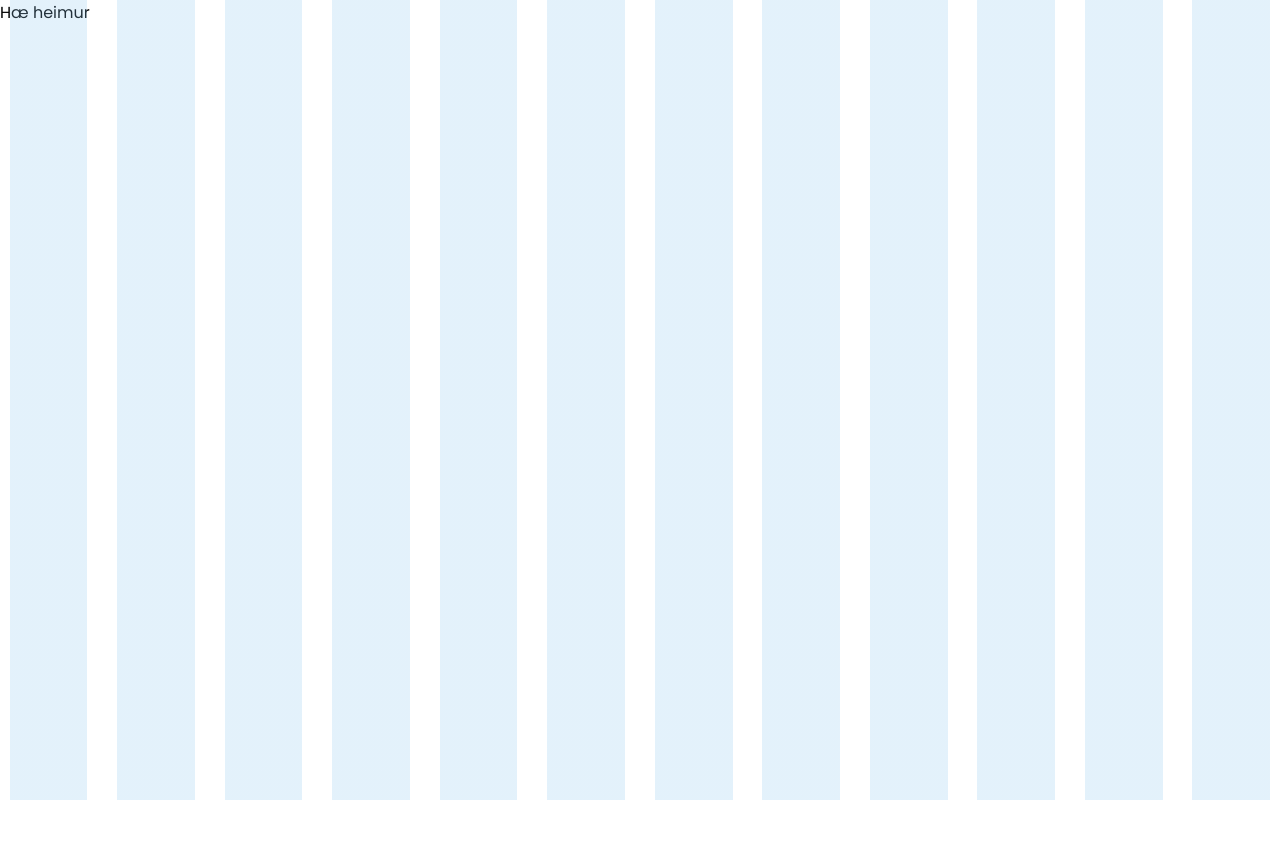
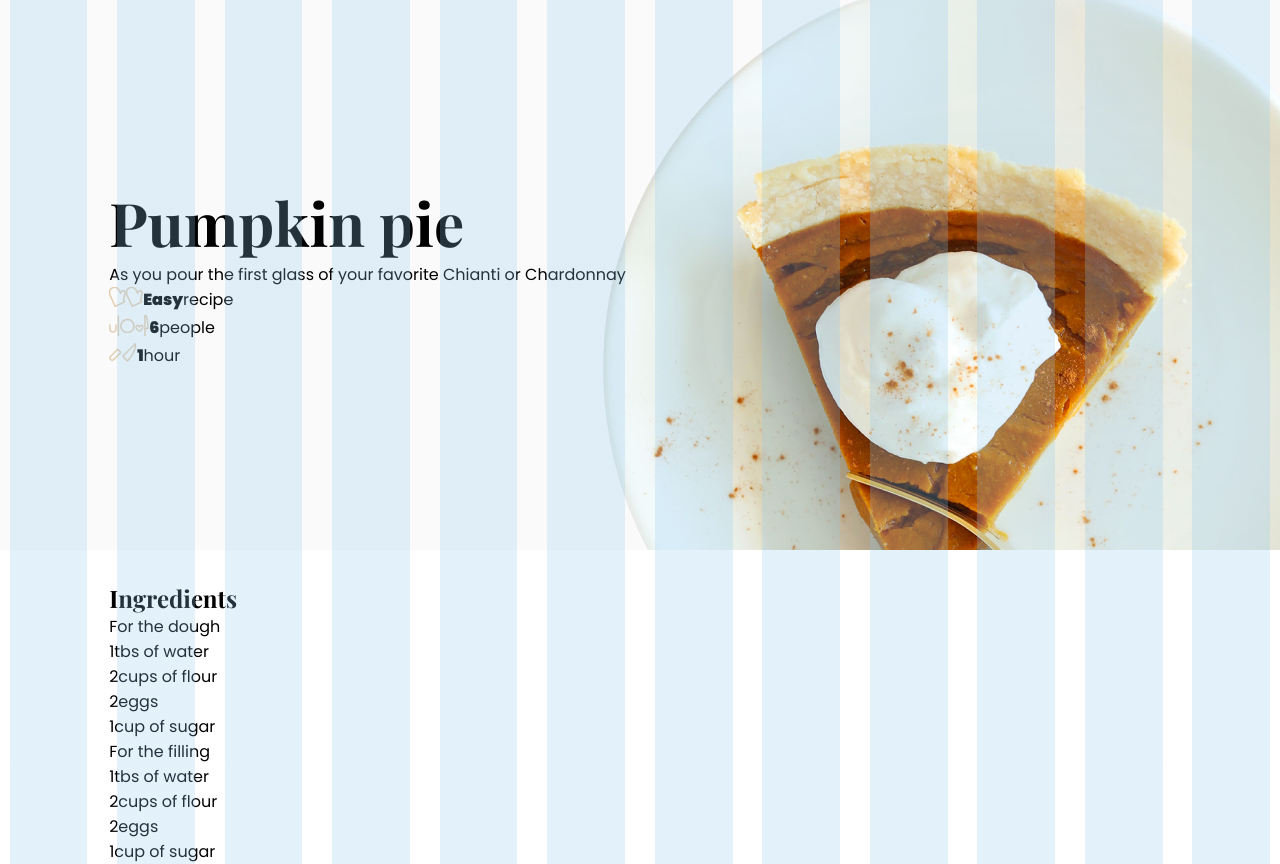
Before and after one commit to Stulli888/hopverkefni1, a website: page recipe.html in a window 1280 px wide. Before the commit the page ends 800 px from the top, so only its background shows below. Drawn offline with nearby package versions, Linux system fonts and the light colour scheme; files that its build step writes are made by us from their sources; a web font is replaced by a local one.

Commit message:
Started implementing recipe.html, made the her more modular

```diff
--- a/recipe.html
+++ b/recipe.html
@@ -9,6 +9,74 @@
     <link href="https://fonts.googleapis.com/css2?family=Playfair+Display:ital,wght@0,400;0,500;0,600;0,700;0,800;0,900;1,400;1,500;1,600;1,700;1,800;1,900&family=Poppins:ital,wght@0,100;0,200;0,300;0,400;0,500;0,600;0,700;0,800;0,900;1,100;1,200;1,300;1,400;1,500;1,600;1,700;1,800;1,900&display=swap" rel="stylesheet">
   </head>
   <body>
-  	Hæ heimur
+  	<section class="hero">
+   	 <div class="grid">
+   	   <div class="row">
+   	     <div class="col col-10 offset-col-1">
+   	       <div class="hero-content">
+  			<h1>Pumpkin pie</h1>
+  			<p>As you pour the first glass of your favorite Chianti or Chardonnay</p>
+  			<ul class="hero-list">
+  				<li class="hero-list-item">
+  					<div class="hero-list-item-wrapper">
+  						<div class="hero-list-icon"><img src="img/mitten.png"></div>
+  						<div class="hero-list-icon"><img src="img/mitten.png"></div>
+  					</div>
+  					<div class="hero-list-item-wrapper">
+  						<p>Easy</p><p>recipe</p>
+  					</div>
+  				</li>
+  				<li class="hero-list-item">
+  					<div class="hero-list-item-wrapper">
+	  					<div class="hero-list-icon"><img src="img/fork1.png"></div>
+  						<div class="hero-list-icon"><img src="img/fork2.png"></div>
+  						<div class="hero-list-icon"><img src="img/plate.png"></div>
+  						<div class="hero-list-icon"><img src="img/heart.png"></div>
+  						<div class="hero-list-icon"><img src="img/smallKnife.png"></div>
+  					</div>
+  					<div class="hero-list-item-wrapper">
+  						<p>6<p> people</p>
+  					</div>
+  				</li>
+  				<li class="hero-list-item">
+  					<div class="hero-list-item-wrapper">
+	  					<div class="hero-list-icon"><img src="img/handle.png"></div>
+  						<div class="hero-list-icon"><img src="img/blade.png"></div>
+  					</div>
+  					<div class="hero-list-item-wrapper">
+  						<p>1</p><p> hour</p>
+  					</div>
+  				</li>
+  			</ul>
+  		   </div>
+  		 </div>
+  	   </div>
+  	 </div>
+  	</section>
+  	<section class="ingredients">
+   	 <div class="grid">
+   	   <div class="row">
+   	     <div class="col col-10 offset-col-1">
+   	     	<h2>Ingredients</h2>
+   	     	<p>For the dough</p>
+   	     	<ul>
+   	     		<li class="ingredients-list-wrapper"><p>1</p><p>tbs of water</p></li>
+   	     		<li class="ingredients-list-wrapper"><p>2</p><p>cups of flour</p></li>
+   	     		<li class="ingredients-list-wrapper"><p>2</p><p>eggs</p></li>
+   	     		<li class="ingredients-list-wrapper"><p>1</p><p>cup of sugar</p></li>
+   	     	</ul>
+   	     	<p>For the filling</p>
+   	     	<ul>
+   	     		<li class="ingredients-list-wrapper"><p>1</p><p>tbs of water</p></li>
+   	     		<li class="ingredients-list-wrapper"><p>2</p><p>cups of flour</p></li>
+   	     		<li class="ingredients-list-wrapper"><p>2</p><p>eggs</p></li>
+   	     		<li class="ingredients-list-wrapper"><p>1</p><p>cup of sugar</p></li>
+   	     	</ul>
+   	     </div>
+   	   </div>
+   	</div>
+    </section>
+
+
   </body>
 </html>
--- a/styles.scss
+++ b/styles.scss
@@ -7,5 +7,6 @@
 @import './styles/video.scss';
 @import './styles/newsletter.scss';
 @import './styles/footer.scss';
+@import './styles/ingredients.scss';
 
 @import './styles/grid.scss';
--- a/styles/global.scss
+++ b/styles/global.scss
@@ -2,6 +2,10 @@
   box-sizing: border-box;
   margin: 0;
   padding: 0;
+}
+
+ol, ul{
+    list-style: none;
 }
 
 h1,
--- a/styles/hero.scss
+++ b/styles/hero.scss
@@ -23,4 +23,22 @@
 	h1{
 		font-size: 3.75rem;
 	}
+
+	&-list {
+		display: flex;
+		flex-direction: column;
 	}
+
+	&-list-item {
+		display: flex;
+
+	}
+
+	&-list-item-wrapper {
+		display: flex;
+	}
+
+	&-list-item-wrapper p:first-child{
+		font-weight: 900;
+	}
+}
--- /dev/null
+++ b/styles/ingredients.scss
@@ -0,0 +1,10 @@
+@import './styles/config';
+
+.ingredients {
+	&-list-wrapper{
+		display: flex;
+
+		&-:first-child{}
+	}
+
+}
```
Also changed, not shown: index.html (+4 -3 lines), img/Mitten.png (added), img/blade.png (added), img/fork1.png (added), img/fork2.png (added), img/handle.png (added), img/heart.png (added), img/plate.png (added), img/smallKnife.png (added). Lines whose indentation alone changed are shown as unchanged.
